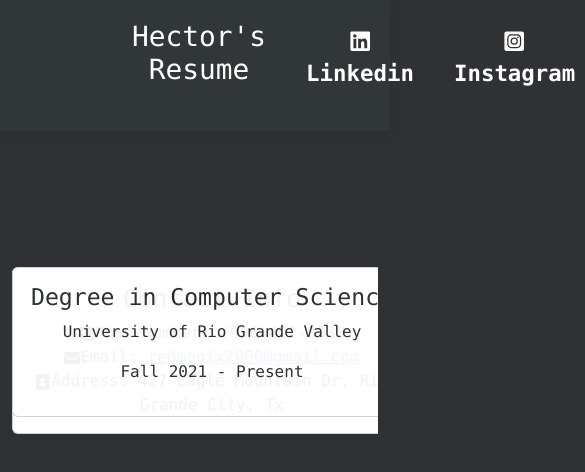
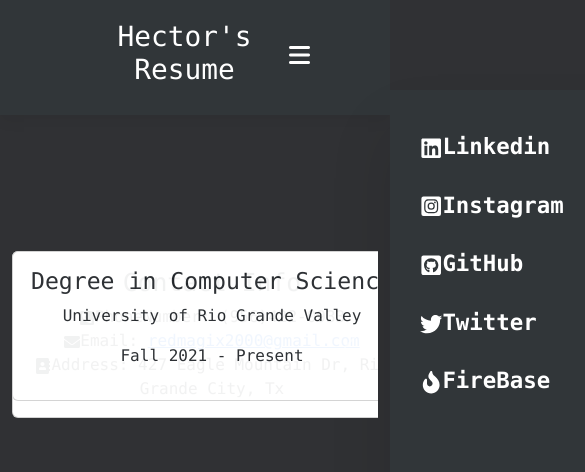
Before and after one commit to HectorRivera21/react-resume, a React (Create React App) app: page / in a window 390 px wide. Shown: the top 472 px of the page, 585 px wide, since content can reach past the window. Built offline with nearby package versions, Linux system fonts and the light colour scheme.

Commit message:
added more responsive navbar for mobile devices

```diff
--- a/public/index.html
+++ b/public/index.html
@@ -5,6 +5,13 @@
   href="https://cdn.jsdelivr.net/npm/bootstrap@5.2.3/dist/css/bootstrap.min.css"
   integrity="sha384-rbsA2VBKQhggwzxH7pPCaAqO46MgnOM80zW1RWuH61DGLwZJEdK2Kadq2F9CUG65"
   crossorigin="anonymous"
+  />
+  <link
+  rel="stylesheet"
+  href="https://cdnjs.cloudflare.com/ajax/libs/font-awesome/6.2.1/css/all.min.css"
+  integrity="sha512-MV7K8+y+gLIBoVD59lQIYicR65iaqukzvf/nwasF0nqhPay5w/9lJmVM2hMDcnK1OnMGCdVK+iQrJ7lzPJQd1w=="
+  crossorigin="anonymous"
+  referrerpolicy="no-referrer"
   />
 
   <head>
--- a/src/App.js
+++ b/src/App.js
@@ -1,7 +1,8 @@
 import './App.css';
 import 'bootstrap/dist/css/bootstrap.min.css';
+import NavBar from './components/Navbar';
 import { Slider } from './components/Slider';
-import { NavBar } from './components/Navbar';
+
 
 function App() {
   return (
--- a/src/components/Components.css
+++ b/src/components/Components.css
@@ -1,6 +1,10 @@
 .card
 {
     width: 25rem;
+}
+Carousel
+{
+    z-index: -1;
 }
 nav{
     display: flex;
@@ -18,7 +22,6 @@
     display: flex;
     align-items: center;
     justify-content: center;
-
 }
 #navbar li
 {
@@ -46,3 +49,46 @@
     bottom: -4px;
     left: 20px;
 }
+#mobile
+{
+    display: none;
+}
+#mobile i{
+    color: white;
+    align-items: center;
+}
+
+@media screen and (max-width:769px){
+    #navbar
+    {
+        display: flex;
+        flex-direction: column;
+        align-items: flex-start;
+        justify-content: flex-start;
+        position: fixed;
+        top: 90px;
+        right: -300px;
+        width: 300px;
+        height: 100vh;
+        background: #313639;
+        box-shadow: 0 40px 60px rgba(0, 0, 0, 0.1);
+        padding: 40px 0 0 10px;
+        transition: 0.3s ease-in-out;
+    }
+    #navbar.active
+    {
+        right: 0px;
+    }
+    #navbar li{
+        margin-bottom: 25px;
+    }
+    #mobile
+    {
+        display: block;
+    }
+    #mobile i
+    {
+        font-size: 24px;
+        cursor: pointer;
+    }
+}
--- a/src/components/Navbar.js
+++ b/src/components/Navbar.js
@@ -1,13 +1,25 @@
+import { Component } from "react";
 import { FaLinkedin, FaInstagramSquare, FaGithubSquare, FaTwitter ,FaFire } from "react-icons/fa";
 import "./Components.css";
-export const NavBar = () =>{
+class NavBar extends Component{
+    state = {clicked: false};
+    handleClick=()=>
+    {
+        this.setState({clicked:!this.state.clicked});
+    }
+    render(){
         return(
             <nav>
                 <div>
-                <ul id="navbar">
-                    <li id = "resumetitle">
+                    <div id = "resumetitle">
                         <h1 >Hector's Resume</h1>
-                    </li>
+                    </div>
+                    <ul
+                        id="navbar"
+                        className={this.state.clicked ?
+                        "#navbar active":"navbar"}
+                    >
+
                         <li>
                             <a  href="https://www.linkedin.com/in/hector-rivera-651b04255/">
                                 <FaLinkedin />
@@ -51,6 +63,13 @@
                         </li>
                     </ul>
                 </div>
+                <div id="mobile" onClick={this.handleClick}>
+                    <i id="bar" className={this.state.clicked ? 'fas fa-times':'fas fa-bars'}></i>
+
+                </div>
             </nav>
         );
     }
+}
+
+export default NavBar;
```
Lines whose indentation alone changed are shown as unchanged.
